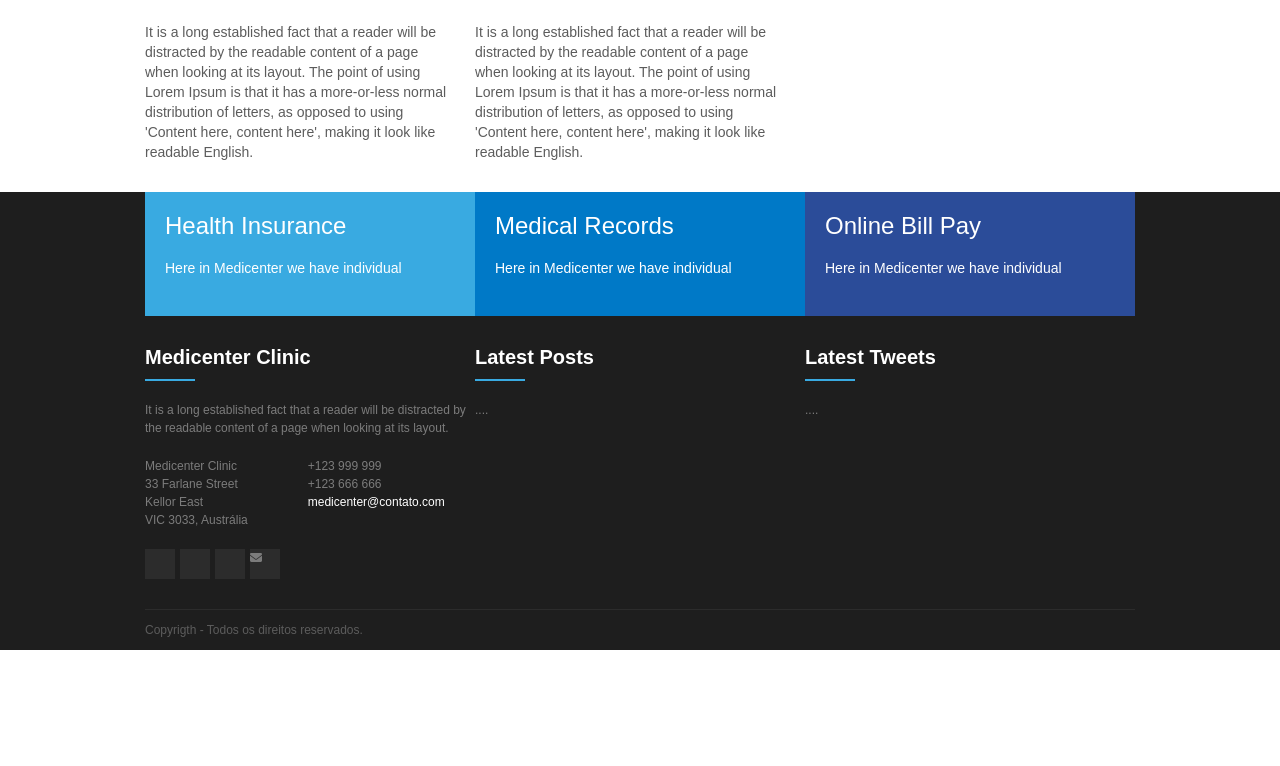
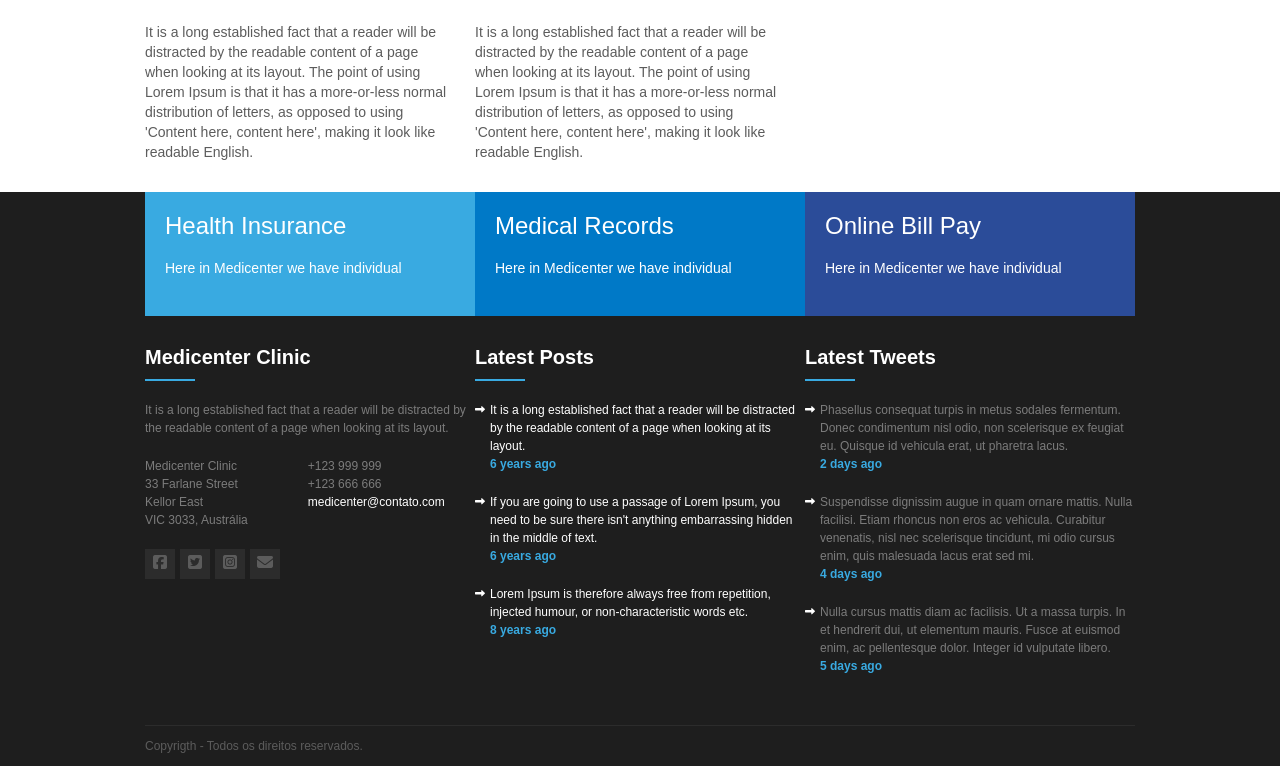
Before and after one commit to fernanda0829/exercise-course-b7web, a plain HTML site: page index.html in a window 1280 px wide. Shown: the part 1767-2533 px from the top of the page. Before the commit the page ends 2417 px from the top, so only its background shows below. Drawn offline with Linux system fonts and the light colour scheme.

Commit message:
Responsividade através do @media. Aplicando ajustes no CSS

```diff
--- a/assets/css/style.css
+++ b/assets/css/style.css
@@ -294,14 +294,43 @@ a .fm-1-description,
   display: flex;
 }
 
-.footer-area-item .midias .facebook,
-.twitter,
-.instagram,
-.email {
+.footer-area-item .midias a {
   background-color: #2c2c2c;
   width: 30px;
   height: 30px;
   margin-right: 5px;
+  font-size: 16px;
+  text-align: center;
+  padding: 5px;
+  box-sizing: border-box;
+  color: #5c5c5c;
+}
+
+.footer-area-item .widget-body .news-list {
+  display: flex;
+  color: #fff;
+  margin-bottom: 20px;
+}
+
+.footer-area-item .widget-body .news-date {
+  color: #39aae1;
+  font-weight: bold;
+}
+
+.footer-area-item .arrow {
+  margin-right: 5px;
+  font-size: 10px;
+  color: #fff;
+}
+
+.footer-area-item .tweets-list {
+  display: flex;
+  margin-bottom: 20px;
+}
+
+.footer-area-item .widget-body .tweets-date {
+  color: #39aae1;
+  font-weight: bold;
 }
 
 .footer-copy {
@@ -312,3 +341,82 @@ a .fm-1-description,
   font-size: 12px;
   margin-top: 30px;
 }
+
+.menu-mobile {
+  display: none;
+  width: 40px;
+  height: 40px;
+  margin: 40px 20px 40px 0;
+}
+
+.menu-mobile-line {
+  height: 3px;
+  background-color: #39aae1;
+}
+
+/* Responsive */
+
+@media (max-width: 600px) {
+  .banner-headline {
+    padding: 20px;
+  }
+
+  .banner-headline h1 {
+    font-size: 55px;
+  }
+
+  .banner-headline h2 {
+    font-size: 16px;
+    margin-bottom: 20px;
+  }
+
+  .banner-options {
+    height: auto;
+    flex-direction: column;
+  }
+
+  .container {
+    flex-direction: column;
+  }
+
+  #content section,
+  aside {
+    padding: 20px;
+  }
+
+  .footer-menu {
+    flex-direction: column;
+  }
+
+  .footer-area {
+    flex-direction: column;
+    padding: 20px;
+  }
+
+  .footer-copy {
+    padding-left: 20px;
+  }
+
+  header .container {
+    flex-direction: row;
+  }
+
+  header .menu nav ul {
+    flex-direction: column;
+    display: none;
+  }
+
+  header {
+    height: auto;
+  }
+
+  header .logo {
+    padding-left: 20px;
+  }
+
+  .menu-mobile {
+    display: flex;
+    flex-direction: column;
+    justify-content: space-around;
+  }
+}
--- a/index.html
+++ b/index.html
@@ -22,6 +22,11 @@
         </div>
         <div class="menu">
           <nav>
+            <div class="menu-mobile">
+              <div class="menu-mobile-line"></div>
+              <div class="menu-mobile-line"></div>
+              <div class="menu-mobile-line"></div>
+            </div>
             <ul>
               <li class="active"><a href="">Home</a></li>
               <li><a href="">Blog</a></li>
@@ -238,12 +243,18 @@
                   </div>
                 </address>
                 <div class="midias">
-                  <a class="facebook" href=""></a>
-                    <a class="twitter href=""></a>
-                    <a class="instagram href=""></a>
-                    <a class="email href="">
-                      <i class="fa-sharp fa-solid fa-envelope"></i>
-                    </a>
+                  <a class="facebook" href="">
+                    <i class="fa-brands fa-square-facebook"></i>
+                  </a>
+                  <a class="twitter" href="">
+                    <i class="fa-brands fa-square-twitter"></i>
+                  </a>
+                  <a class="instagram" href="">
+                    <i class="fa-brands fa-square-instagram"></i>
+                  </a>
+                  <a class="email" href="">
+                    <i class="fa-sharp fa-solid fa-envelope"></i>
+                  </a>
                 </div>
               </div>
             </div>
@@ -254,7 +265,40 @@
                 <div class="widget-tittle-text">Latest Posts</div>
                 <div class="widget-tittle-bar"></div>
               </div>
-              <div class="widget-body">....</div>
+              <div class="widget-body">
+                <a class="news-list">
+                  <div class="arrow">
+                    <i class="fa-sharp fa-solid fa-right-long"></i>
+                  </div>
+                  <div class="news-text">
+                    It is a long established fact that a reader will be
+                    distracted by the readable content of a page when looking at
+                    its layout.
+                    <div class="news-date">6 years ago</div>
+                  </div>
+                </a>
+                <a class="news-list">
+                  <div class="arrow">
+                    <i class="fa-sharp fa-solid fa-right-long"></i>
+                  </div>
+                  <div class="news-text">
+                    If you are going to use a passage of Lorem Ipsum, you need
+                    to be sure there isn't anything embarrassing hidden in the
+                    middle of text.
+                    <div class="news-date">6 years ago</div>
+                  </div>
+                </a>
+                <a class="news-list">
+                  <div class="arrow">
+                    <i class="fa-sharp fa-solid fa-right-long"></i>
+                  </div>
+                  <div class="news-text">
+                    Lorem Ipsum is therefore always free from repetition,
+                    injected humour, or non-characteristic words etc.
+                    <div class="news-date">8 years ago</div>
+                  </div>
+                </a>
+              </div>
             </div>
           </div>
           <div class="footer-area-item">
@@ -263,7 +307,42 @@
                 <div class="widget-tittle-text">Latest Tweets</div>
                 <div class="widget-tittle-bar"></div>
               </div>
-              <div class="widget-body">....</div>
+              <div class="widget-body">
+                <a class="tweets-list">
+                  <div class="arrow">
+                    <i class="fa-sharp fa-solid fa-right-long"></i>
+                  </div>
+                  <div class="twwets-text">
+                    Phasellus consequat turpis in metus sodales fermentum. Donec
+                    condimentum nisl odio, non scelerisque ex feugiat eu.
+                    Quisque id vehicula erat, ut pharetra lacus.
+                    <div class="tweets-date">2 days ago</div>
+                  </div>
+                </a>
+                <a class="tweets-list">
+                  <div class="arrow">
+                    <i class="fa-sharp fa-solid fa-right-long"></i>
+                  </div>
+                  <div class="tweets-text">
+                    Suspendisse dignissim augue in quam ornare mattis. Nulla
+                    facilisi. Etiam rhoncus non eros ac vehicula. Curabitur
+                    venenatis, nisl nec scelerisque tincidunt, mi odio cursus
+                    enim, quis malesuada lacus erat sed mi.
+                    <div class="tweets-date">4 days ago</div>
+                  </div>
+                </a>
+                <a class="tweets-list">
+                  <div class="arrow">
+                    <i class="fa-sharp fa-solid fa-right-long"></i>
+                  </div>
+                  <div class="tweets-text">
+                    Nulla cursus mattis diam ac facilisis. Ut a massa turpis. In
+                    et hendrerit dui, ut elementum mauris. Fusce at euismod
+                    enim, ac pellentesque dolor. Integer id vulputate libero.
+                    <div class="tweets-date">5 days ago</div>
+                  </div>
+                </a>
+              </div>
             </div>
           </div>
         </div>
```
